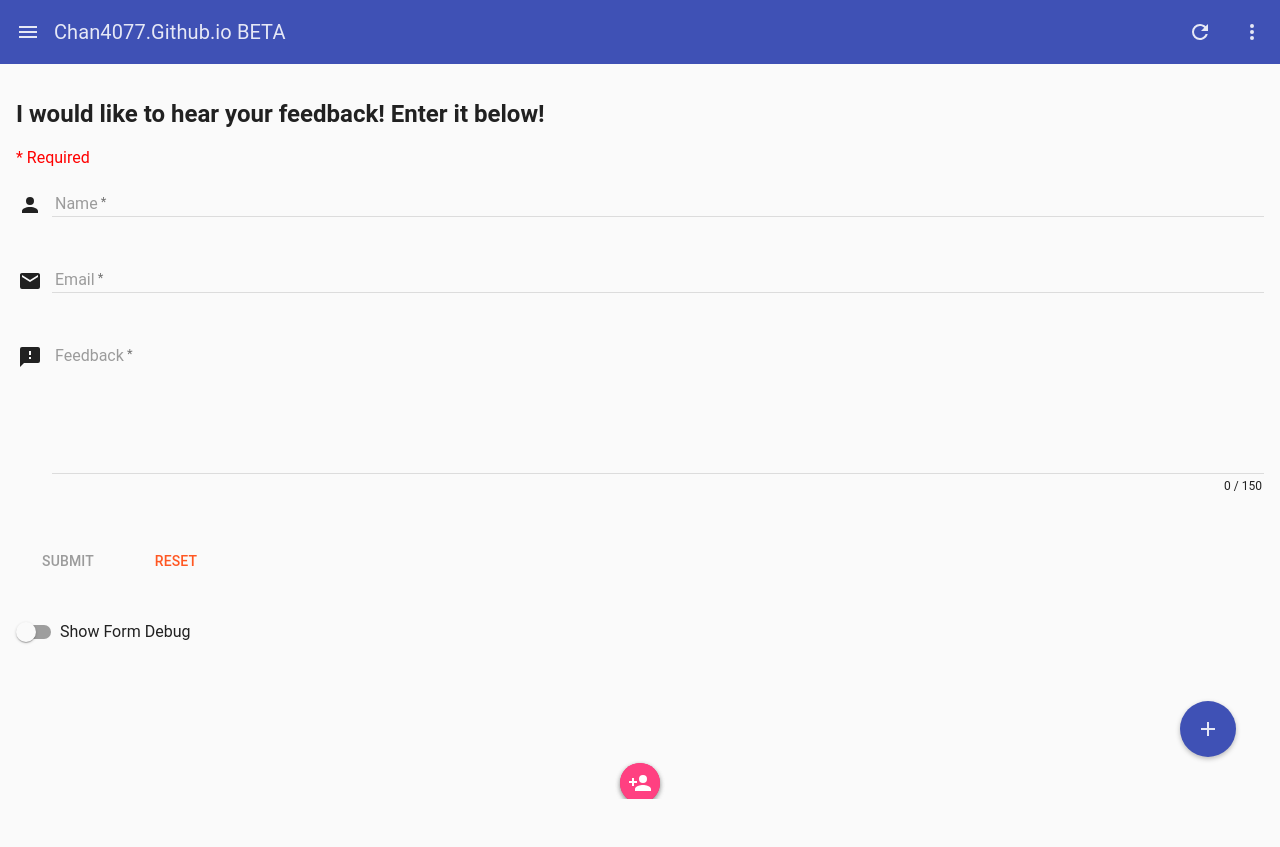
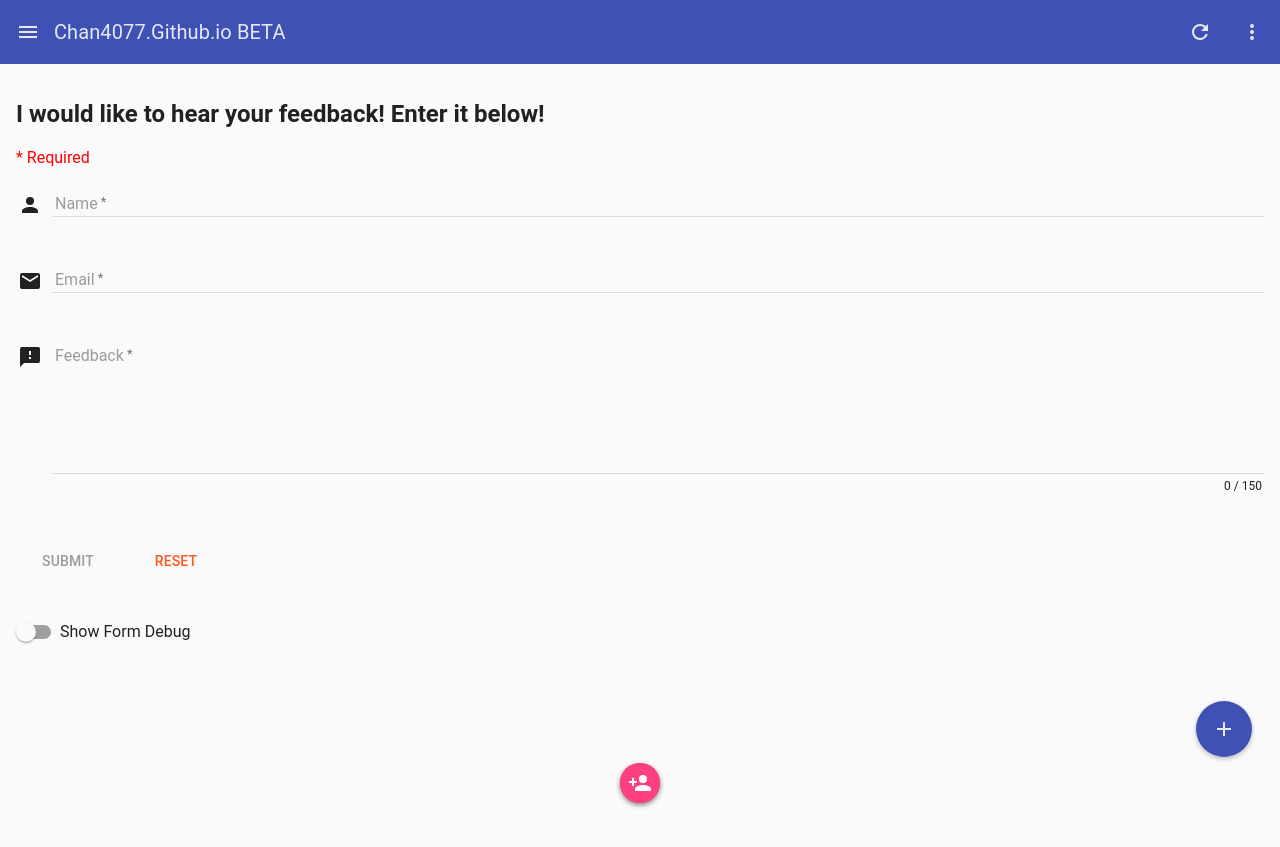
Before and after one commit to EdricChan03/edricchan03.github.io, a Jekyll site: the page beta/index.html, which Jekyll copies as it is, in a window 1280 px wide. Shown: the top 847 px of the page. Built offline with Jekyll 4.4.1, drawn with Linux system fonts in a browser that asks for light colours.

Commit message:
Reposition site-speed-dial Should fix #21

```diff
--- a/beta/index.html
+++ b/beta/index.html
@@ -39,8 +39,8 @@
 				<br> feedback.sendFeedback = <code>{{feedback.sendFeedback}}</code>
 				<br> feedback.$invalid = <code>{{feedbackbeta.$invalid}}</code>
 			</div>
-			<site-speed-dial></site-speed-dial>
 		</md-content>
+		<site-speed-dial></site-speed-dial>
 	</div>
 	<site-sidenav></site-sidenav>
 </body>
```
